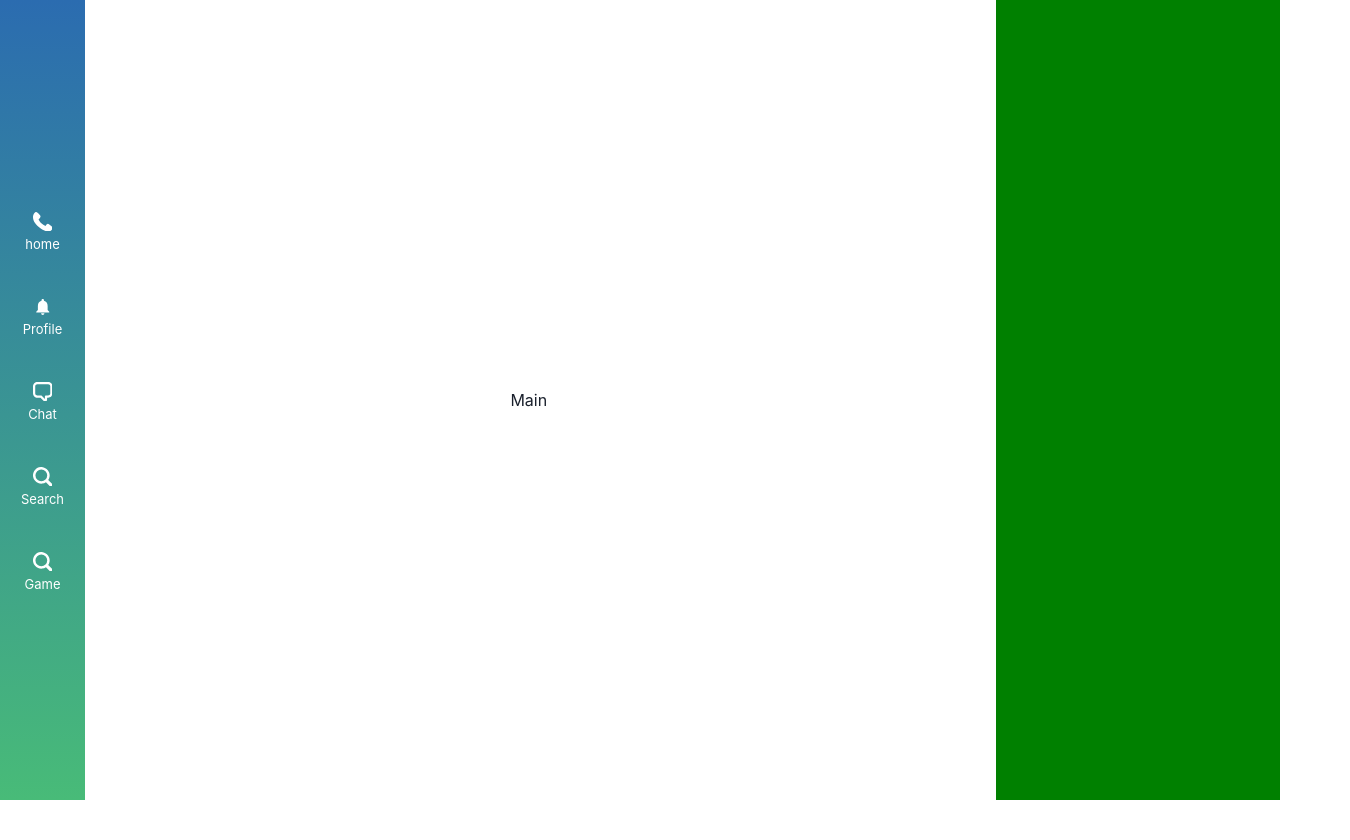
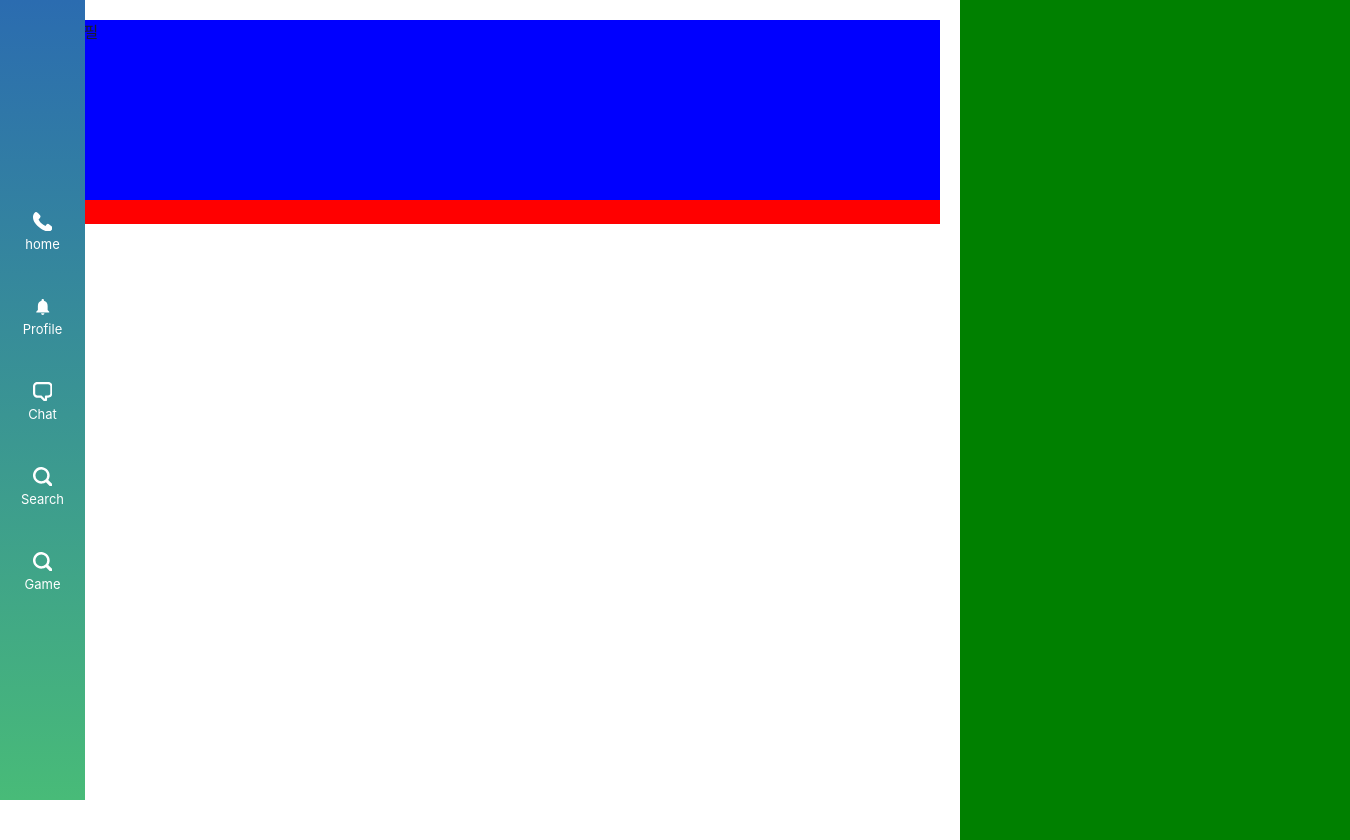
Before and after one commit to transcendence42/ft_transcendence, a React (Create React App) app in the folder front/: page / in a window 1280 px wide. Shown: the whole page, 1350 px wide, since content can reach past the window. Before the commit the page ends 800 px from the top, so only its background shows below. Built offline with nearby package versions, Linux system fonts and the light colour scheme.

Commit message:
feat: main page template

```diff
--- a/front/src/App.tsx
+++ b/front/src/App.tsx
@@ -31,7 +31,7 @@ export const App = () => (
             </Route>
           </Switch>
         </Center>
-        <Box width="390px" bg="green" />
+        <Box minWidth="390px" bg="green" />
       </Flex>
     </Router>
   </ChakraProvider>
--- a/front/src/pages/Main/index.tsx
+++ b/front/src/pages/Main/index.tsx
@@ -1,7 +1,8 @@
 import React from 'react';
+import MainPageTemplate from '../../templates/Main';
 
 const Main: React.FC = () => {
-  return <div>Main</div>;
+  return <MainPageTemplate />;
 };
 
 export default Main;
--- /dev/null
+++ b/front/src/templates/Main/index.tsx
@@ -0,0 +1,17 @@
+import React from 'react';
+import { Flex, Box } from '@chakra-ui/react';
+
+const MainPageTemplate = () => {
+  return (
+    <Flex minH="100vh" width="920px" margin="20px" flexDirection="column">
+      <Box minH="180px" backgroundColor="blue">
+        <div>상단 프로필</div>
+      </Box>
+      <Box backgroundColor="red">
+        <div>하단 내용 </div>
+      </Box>
+    </Flex>
+  );
+};
+
+export default MainPageTemplate;
```
Also changed, not shown: front/src/templates/Layout/index.tsx (deleted, +0 -7 lines).
